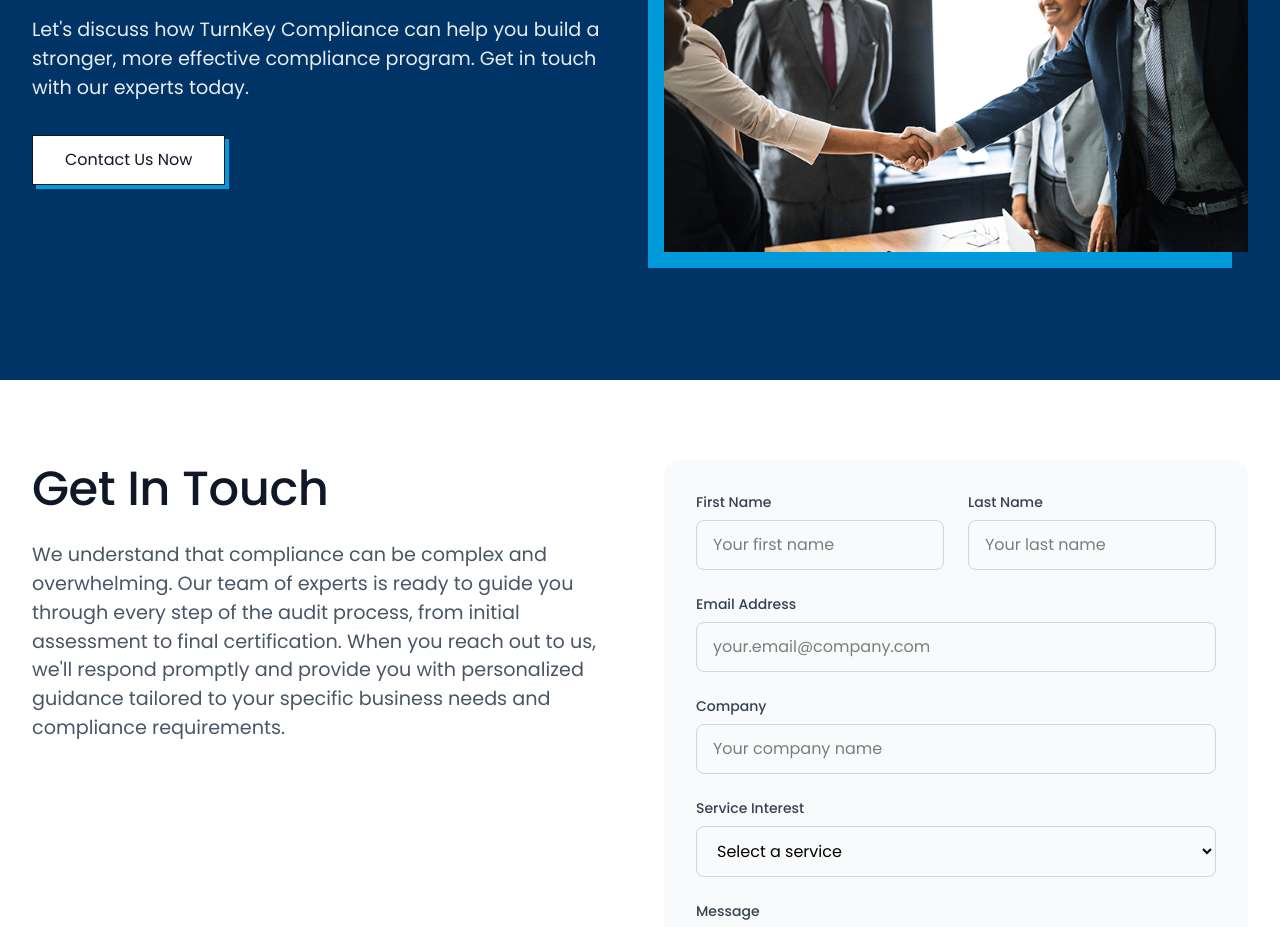
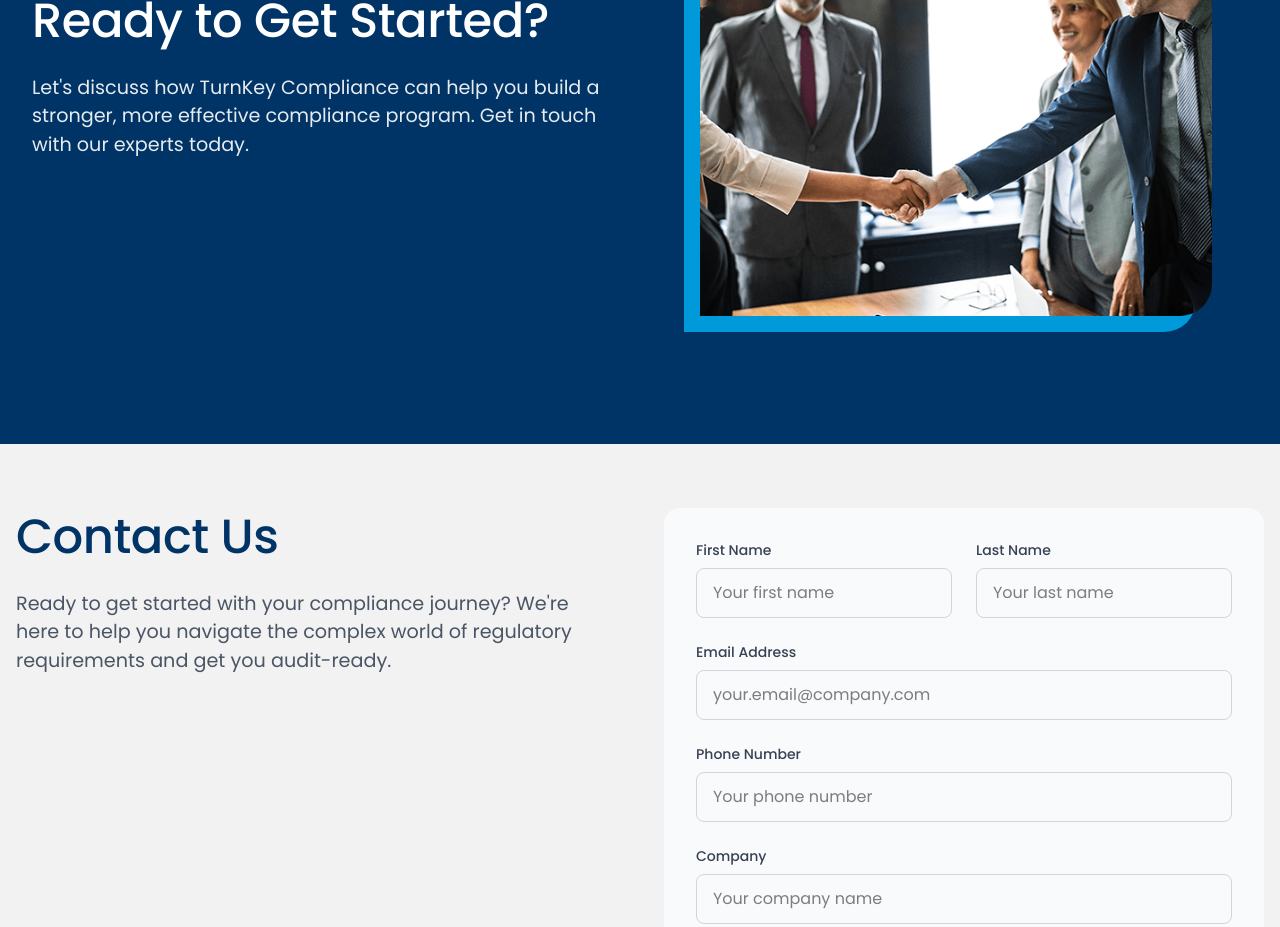
Before and after one commit to MrSalt123/turnkey, a Next.js app: page /contact in a window 1280 px wide. Shown: the part 260-1187 px from the top of the page. Built offline with nearby package versions, Linux system fonts and the light colour scheme.

Commit message:
more changes

```diff
--- a/src/app/contact/page.tsx
+++ b/src/app/contact/page.tsx
@@ -1,4 +1,5 @@
 import Image from 'next/image';
+import ContactForm from '@/components/ContactForm';
 
 export default function ContactPage() {
   return (
@@ -15,33 +16,24 @@
               <h2 className="text-white text-left mb-6">
                 Ready to Get Started?
               </h2>
-              <p className="text-white/90 text-xl leading-relaxed mb-8">
+              <p className="text-white/90 text-xl leading-relaxed mb-8 ">
                 Let&apos;s discuss how TurnKey Compliance can help you build a stronger, more effective compliance program.
                 Get in touch with our experts today.
               </p>
-              <div className="relative inline-block">
-                <button className="relative z-10 bg-white text-gray-900 px-8 py-3 hover:bg-gray-100 transition-colors border">
-                  Contact Us Now
-                </button>
-                <div
-                  className="absolute -right-1 -bottom-1 w-full h-full"
-                  style={{ backgroundColor: 'var(--color-accent)' }}
-                />
-              </div>
             </div>
 
             {/* Right column - Image */}
             <div className="flex justify-center">
-              <div className="relative">
+            <div className="relative">
                 <Image
                   src="/help.png"
-                  alt="Contact TurnKey Compliance"
+                  alt="TurnKey Compliance Team Strategy"
                   width={512}
                   height={448}
-                  className="relative z-10 object-cover h-full w-full"
+                  className="hidden md:block relative z-10 w-full max-w-lg object-cover h-112 rounded-tl-4xl rounded-br-4xl"
                 />
                 <div
-                  className="absolute -left-2 -bottom-2 md:-left-4 md:-bottom-4 w-full h-full"
+                  className="absolute -left-2 -bottom-2 md:-left-4 md:-bottom-4 w-full h-full rounded-tl-4xl rounded-br-4xl"
                   style={{ backgroundColor: 'var(--color-accent)' }}
                 />
               </div>
@@ -51,117 +43,7 @@
       </div>
 
       {/* Contact Form Section */}
-      <section className="py-20 bg-white">
-        <div className="max-w-7xl mx-auto px-4 sm:px-6 lg:px-8">
-          <div className="grid grid-cols-1 lg:grid-cols-2 gap-12 items-start">
-            {/* Left Column - Get In Touch Content */}
-            <div>
-              <h2 className="text-gray-900 mb-6">
-                Get In Touch
-              </h2>
-              <p className="text-lg text-gray-600 leading-relaxed">
-                We understand that compliance can be complex and overwhelming. Our team of experts is ready to guide you through every step of the audit process, from initial assessment to final certification. When you reach out to us, we&apos;ll respond promptly and provide you with personalized guidance tailored to your specific business needs and compliance requirements.
-              </p>
-            </div>
-
-            {/* Right Column - Contact Form */}
-            <div className="bg-gray-50 rounded-2xl p-8">
-              <form action="https://formspree.io/f/xrboelzg" method="POST" className="space-y-6">
-                <div className="grid grid-cols-1 md:grid-cols-2 gap-6">
-                  <div>
-                    <label htmlFor="firstName" className="block text-sm font-medium text-gray-700 mb-2">
-                      First Name
-                    </label>
-                    <input
-                      type="text"
-                      id="firstName"
-                      name="firstName"
-                      className="w-full px-4 py-3 border border-gray-300 rounded-lg focus:ring-2 focus:ring-blue-500 focus:border-transparent"
-                      placeholder="Your first name"
-                    />
-                  </div>
-                  <div>
-                    <label htmlFor="lastName" className="block text-sm font-medium text-gray-700 mb-2">
-                      Last Name
-                    </label>
-                    <input
-                      type="text"
-                      id="lastName"
-                      name="lastName"
-                      className="w-full px-4 py-3 border border-gray-300 rounded-lg focus:ring-2 focus:ring-blue-500 focus:border-transparent"
-                      placeholder="Your last name"
-                    />
-                  </div>
-                </div>
-
-                <div>
-                  <label htmlFor="email" className="block text-sm font-medium text-gray-700 mb-2">
-                    Email Address
-                  </label>
-                  <input
-                    type="email"
-                    id="email"
-                    name="email"
-                    className="w-full px-4 py-3 border border-gray-300 rounded-lg focus:ring-2 focus:ring-blue-500 focus:border-transparent"
-                    placeholder="your.email@company.com"
-                  />
-                </div>
-
-                <div>
-                  <label htmlFor="company" className="block text-sm font-medium text-gray-700 mb-2">
-                    Company
-                  </label>
-                  <input
-                    type="text"
-                    id="company"
-                    name="company"
-                    className="w-full px-4 py-3 border border-gray-300 rounded-lg focus:ring-2 focus:ring-blue-500 focus:border-transparent"
-                    placeholder="Your company name"
-                  />
-                </div>
-
-                <div>
-                  <label htmlFor="service" className="block text-sm font-medium text-gray-700 mb-2">
-                    Service Interest
-                  </label>
-                  <select
-                    id="service"
-                    name="service"
-                    className="w-full px-4 py-3 border border-gray-300 rounded-lg focus:ring-2 focus:ring-blue-500 focus:border-transparent"
-                  >
-                    <option value="">Select a service</option>
-                    <option value="gap-analysis">Gap Analysis</option>
-                    <option value="readiness-assessments">Readiness Assessments</option>
-                    <option value="outsourced-compliance">Outsourced Compliance</option>
-                    <option value="advisory-services">Advisory Services</option>
-                    <option value="general">General Inquiry</option>
-                  </select>
-                </div>
-
-                <div>
-                  <label htmlFor="message" className="block text-sm font-medium text-gray-700 mb-2">
-                    Message
-                  </label>
-                  <textarea
-                    id="message"
-                    name="message"
-                    rows={4}
-                    className="w-full px-4 py-3 border border-gray-300 rounded-lg focus:ring-2 focus:ring-blue-500 focus:border-transparent"
-                    placeholder="Tell us about your compliance needs..."
-                  ></textarea>
-                </div>
-
-                <button
-                  type="submit"
-                  className="w-full px-8 py-4 bg-accent text-white font-semibold rounded-lg hover:bg-accent/90 transition-colors duration-200 uppercase"
-                >
-                  Send Message
-                </button>
-              </form>
-            </div>
-          </div>
-        </div>
-      </section>
+      <ContactForm />
 
       {/* CTA Section */}
 
--- a/src/app/layout.tsx
+++ b/src/app/layout.tsx
@@ -15,6 +15,11 @@
   description: "TurnKey Compliance provides expert guidance and solutions for regulatory compliance, helping businesses navigate complex frameworks like SOC 2, ISO 27001, GDPR, and more.",
   keywords: "compliance, SOC 2, ISO 27001, GDPR, regulatory compliance, audit, certification",
   authors: [{ name: "TurnKey Compliance" }],
+  icons: {
+    icon: "/favicon.ico",
+    shortcut: "/favicon.ico",
+    apple: "/favicon.png",
+  },
   openGraph: {
     title: "TurnKey Compliance",
     description: "TurnKey Compliance provides expert guidance and solutions for regulatory compliance, helping businesses navigate complex frameworks like SOC 2, ISO 27001, GDPR, and more.",
@@ -32,6 +37,10 @@
       <head>
         <title>TurnKey Compliance - Expert Compliance Solutions</title>
         <meta name="viewport" content="width=device-width, initial-scale=1" />
+        <link rel="icon" href="/favicon.ico" sizes="any" />
+        <link rel="icon" href="/favicon.png" type="image/png" />
+        <link rel="shortcut icon" href="/favicon.ico" />
+        <link rel="apple-touch-icon" href="/favicon.png" />
       </head>
       <body
         className={`${poppins.className} antialiased min-h-screen bg-cover bg-center bg-no-repeat bg-fixed`}
--- a/src/components/ContactForm.tsx
+++ b/src/components/ContactForm.tsx
@@ -60,6 +60,19 @@
               </div>
 
               <div>
+                <label htmlFor="phone" className="block text-sm font-medium text-gray-700 mb-2">
+                  Phone Number
+                </label>
+                <input
+                  type="tel"
+                  id="phone"
+                  name="phone"
+                  className="w-full px-4 py-3 border border-gray-300 rounded-lg focus:ring-2 focus:ring-blue-500 focus:border-transparent"
+                  placeholder="Your phone number"
+                />
+              </div>
+
+              <div>
                 <label htmlFor="company" className="block text-sm font-medium text-gray-700 mb-2">
                   Company
                 </label>
--- a/src/components/Header.tsx
+++ b/src/components/Header.tsx
@@ -99,15 +99,15 @@
                     <Link href="/frameworks/soc2" className="block px-4 py-3 text-gray-800 hover:bg-gray-50">SOC 2</Link>
                     <Link href="/frameworks/iso27001" className="block px-4 py-3 text-gray-800 hover:bg-gray-50">ISO 27001</Link>
                     <Link href="/frameworks/iso27701" className="block px-4 py-3 text-gray-800 hover:bg-gray-50">ISO 27701</Link>
+                    <Link href="/frameworks/iso42001" className="block px-4 py-3 text-gray-800 hover:bg-gray-50">ISO 42001</Link>
                     <Link href="/frameworks/sox404" className="block px-4 py-3 text-gray-800 hover:bg-gray-50">SOX 404</Link>
+                    <Link href="/frameworks/soc1" className="block px-4 py-3 text-gray-800 hover:bg-gray-50">SOC 1</Link>
                     <Link href="/frameworks/pci" className="block px-4 py-3 text-gray-800 hover:bg-gray-50">PCI DSS</Link>
-                    <Link href="/frameworks/iso42001" className="block px-4 py-3 text-gray-800 hover:bg-gray-50">ISO 42001</Link>
+                    <Link href="/frameworks/fedramp" className="block px-4 py-3 text-gray-800 hover:bg-gray-50">FedRAMP</Link>
+                    <Link href="/frameworks/cmmc" className="block px-4 py-3 text-gray-800 hover:bg-gray-50">CMMC</Link>
                     <Link href="/frameworks/gdpr" className="block px-4 py-3 text-gray-800 hover:bg-gray-50">GDPR</Link>
                     <Link href="/frameworks/nis2" className="block px-4 py-3 text-gray-800 hover:bg-gray-50">NIS2</Link>
                     <Link href="/frameworks/eu-ai-act" className="block px-4 py-3 text-gray-800 hover:bg-gray-50">EU AI Act</Link>
-                    <Link href="/frameworks/cmmc" className="block px-4 py-3 text-gray-800 hover:bg-gray-50">CMMC</Link>
-                    <Link href="/frameworks/soc1" className="block px-4 py-3 text-gray-800 hover:bg-gray-50">SOC 1</Link>
-                    <Link href="/frameworks/fedramp" className="block px-4 py-3 text-gray-800 hover:bg-gray-50">FedRAMP</Link>
                   </div>
                 )}
               </div>
```
Also changed, not shown: public/favicon.png (added), 1 other file (tests, documents, lock files or other folders).
